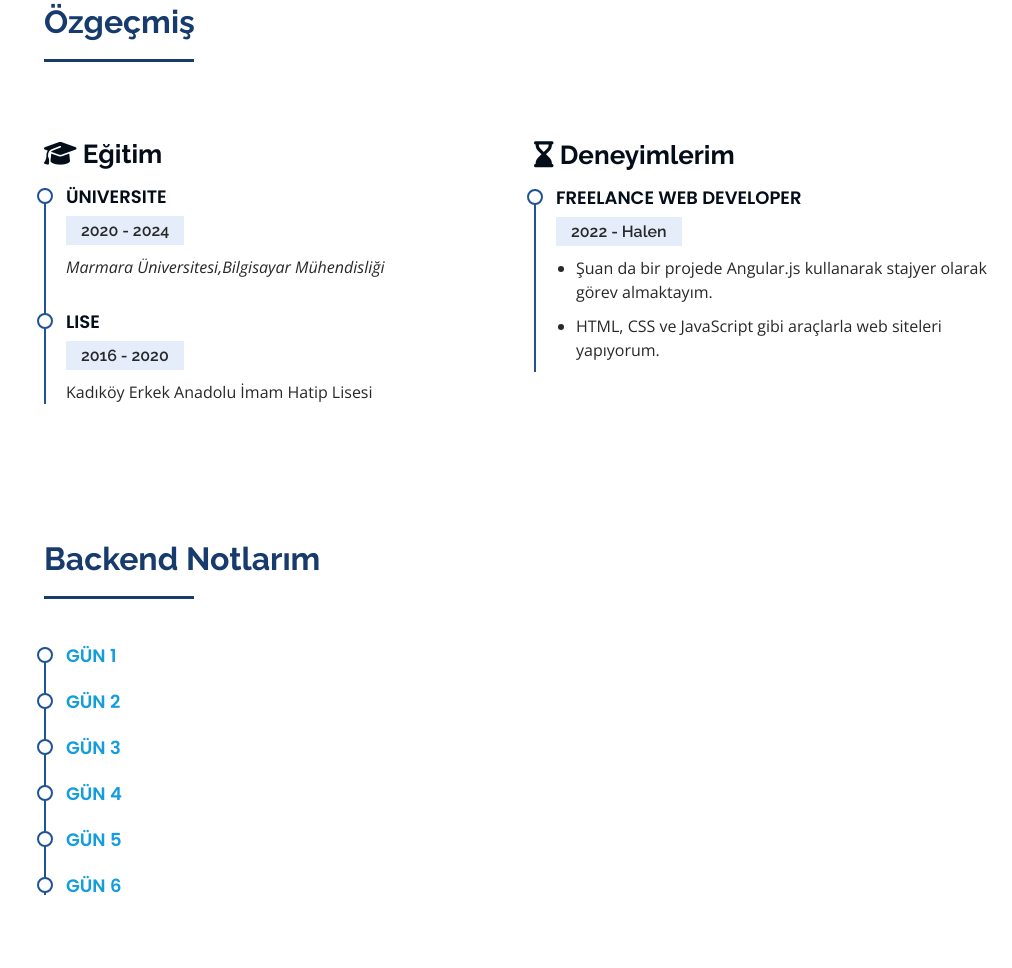
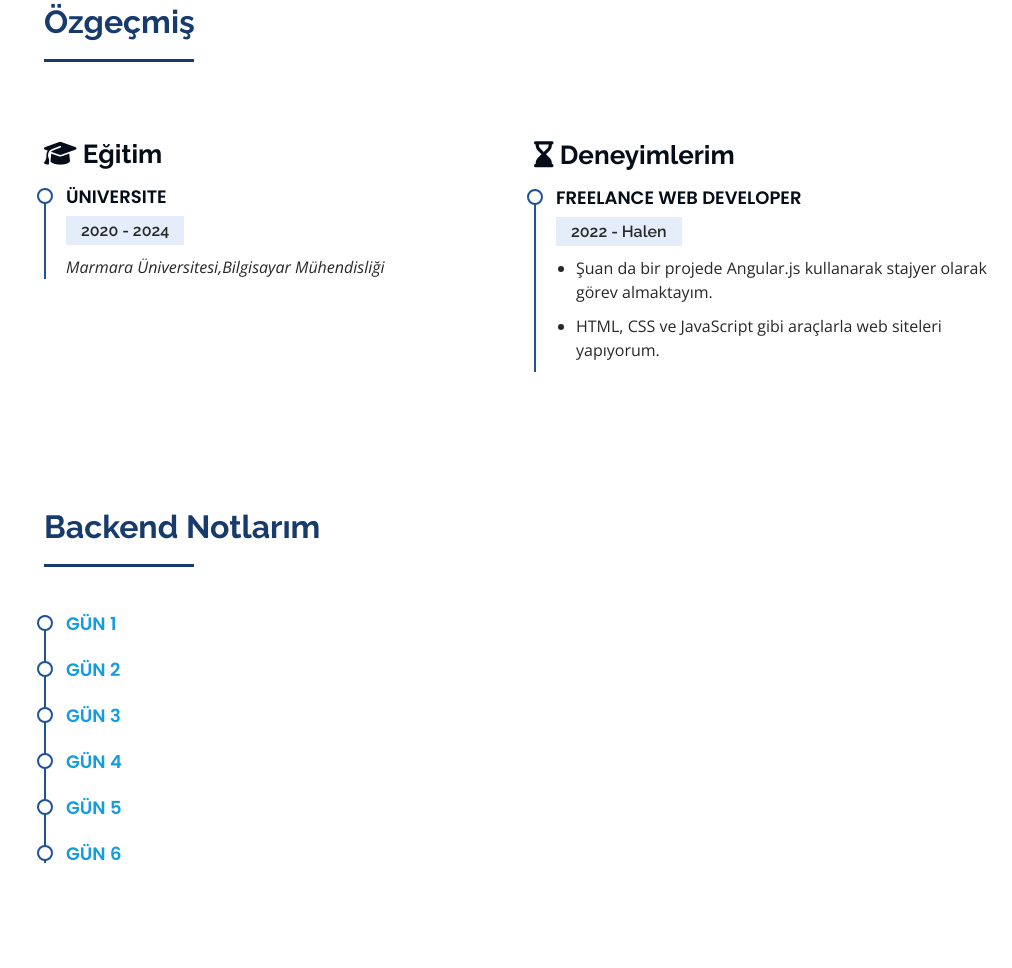
Before and after one commit to mustafaemirhanyildiz/mustafaemirhanyildiz.github.io, a plain HTML site: page index.html in a window 1280 px wide. Shown: the part 841-1809 px from the top of the page, without its empty margins (268-1280 px from the left). Drawn offline with nearby package versions, Linux system fonts and the light colour scheme.

Commit message:
Update index.html

```diff
--- a/index.html
+++ b/index.html
@@ -169,11 +169,6 @@
               <h4>Üniversite </h4>
               <h5>2020 - 2024</h5>
               <p><em>Marmara Üniversitesi,Bilgisayar Mühendisliği</em></p>
-            </div>
-            <div class="resume-item">
-              <h4>Lise</h4>
-              <h5>2016 - 2020</h5>
-              <p>Kadıköy Erkek Anadolu İmam Hatip Lisesi</p>
             </div>
           </div>
           <div class="col-lg-6 mt-2" data-aos="fade-up" data-aos-delay="100">
```
